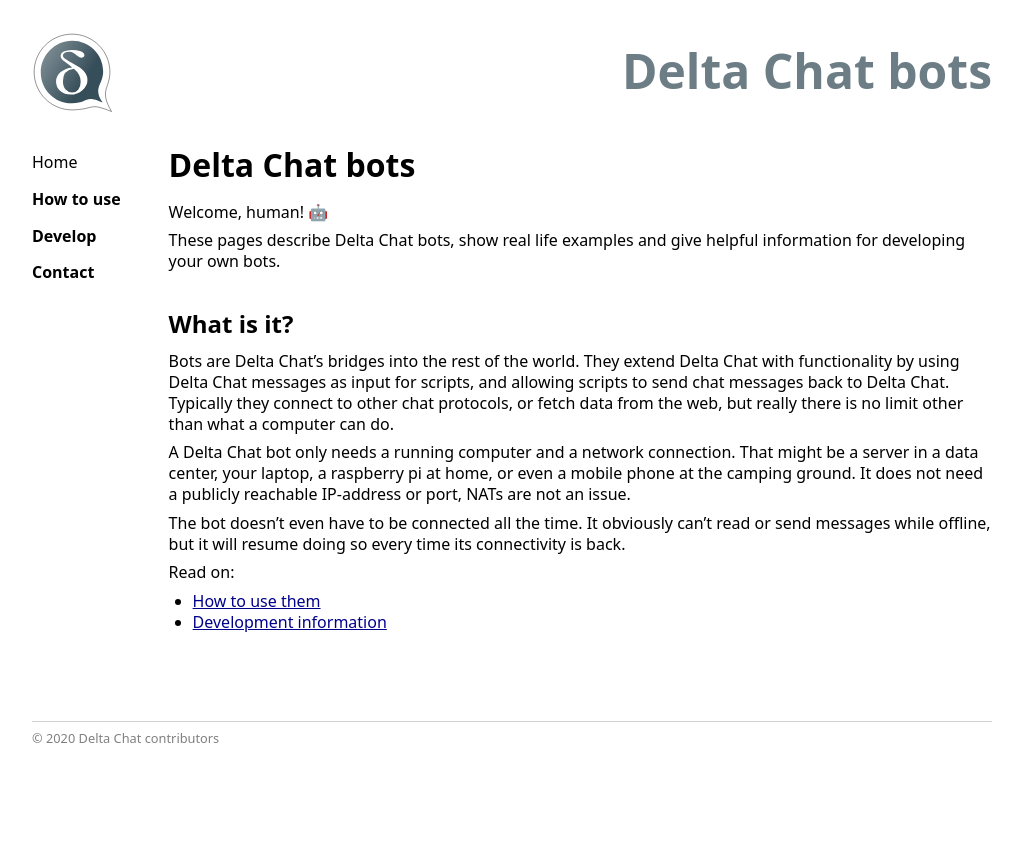
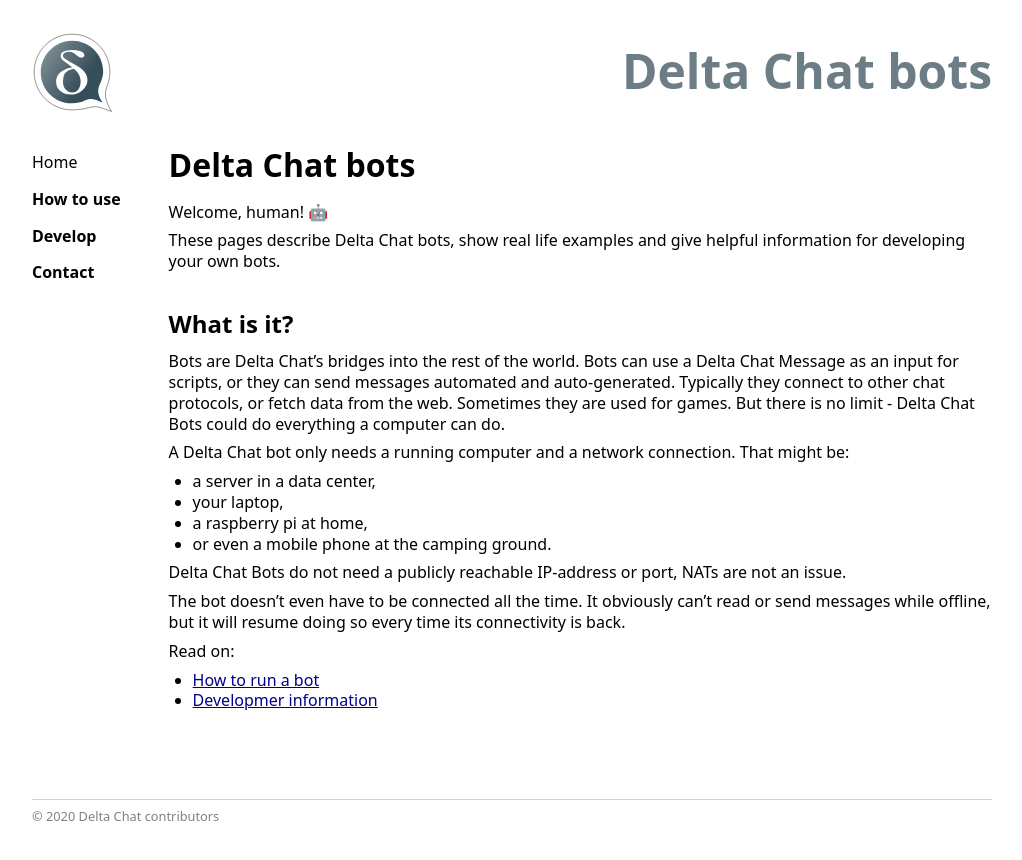
Before and after one commit to deltachat-bot/bot-pages, a Jekyll site: the page built from index.md, in a window 1280 px wide. Shown: the top 860 px of the page, without its empty margins (0-1022 px from the left). Built offline with Jekyll 4.4.1, drawn with Linux system fonts in a browser that asks for light colours.

Commit message:
reworked wording of index page

```diff
--- a/index.md
+++ b/index.md
@@ -11,12 +11,23 @@ These pages describe Delta Chat bots, show real life examples and give helpful i
 
 ## What is it?
 
-Bots are Delta Chat's bridges into the rest of the world. They extend Delta Chat with functionality by using Delta Chat messages as input for scripts, and allowing scripts to send chat messages back to Delta Chat. Typically they connect to other chat protocols, or fetch data from the web, but really there is no limit other than what a computer can do.
+Bots are Delta Chat's bridges into the rest of the world.
+Bots can use a Delta Chat Message as an input for scripts, or they can send messages automated and auto-generated.
+Typically they connect to other chat protocols, or fetch data from the web.
+Sometimes they are used for games.
+But there is no limit - Delta Chat Bots could do everything a computer can do.
 
-A Delta Chat bot only needs a running computer and a network connection. That might be a server in a data center, your laptop, a raspberry pi at home, or even a mobile phone at the camping ground. It does not need a publicly reachable IP-address or port, NATs are not an issue.
+A Delta Chat bot only needs a running computer and a network connection. That might be:
+
+* a server in a data center,
+* your laptop,
+* a raspberry pi at home,
+* or even a mobile phone at the camping ground.
+
+Delta Chat Bots do not need a publicly reachable IP-address or port, NATs are not an issue.
 
 The bot doesn't even have to be connected all the time. It obviously can't read or send messages while offline, but it will resume doing so every time its connectivity is back.
 
 Read on:
-* [How to use them](howto.html)
-* [Development information](development.html)
+* [How to run a bot](howto.html)
+* [Developmer information](development.html)
```
